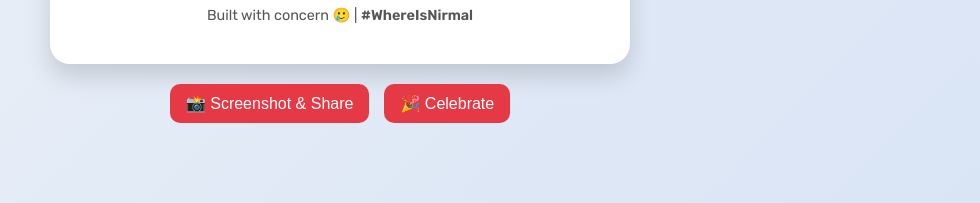
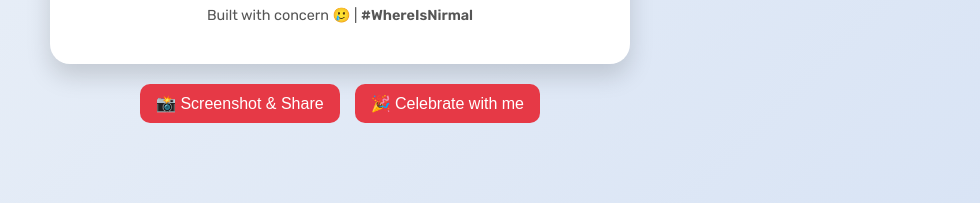
Before and after one commit to kelvin-inspire/reply-count, a plain HTML site: page index.html in a window 1280 px wide. Shown: the part 597-800 px from the top of the page, without its empty margins (300-1280 px from the left). Drawn offline with nearby package versions, Linux system fonts and the light colour scheme.

Commit message:
Update index.html

```diff
--- a/index.html
+++ b/index.html
@@ -143,7 +143,7 @@
 
   <div class="controls">
     <button onclick="takeScreenshot()">📸 Screenshot & Share</button>
-    <button onclick="celebrate()">🎉 Celebrate</button>
+    <button onclick="celebrate()">🎉 Celebrate with me</button>
   </div>
 
   <script>
```
